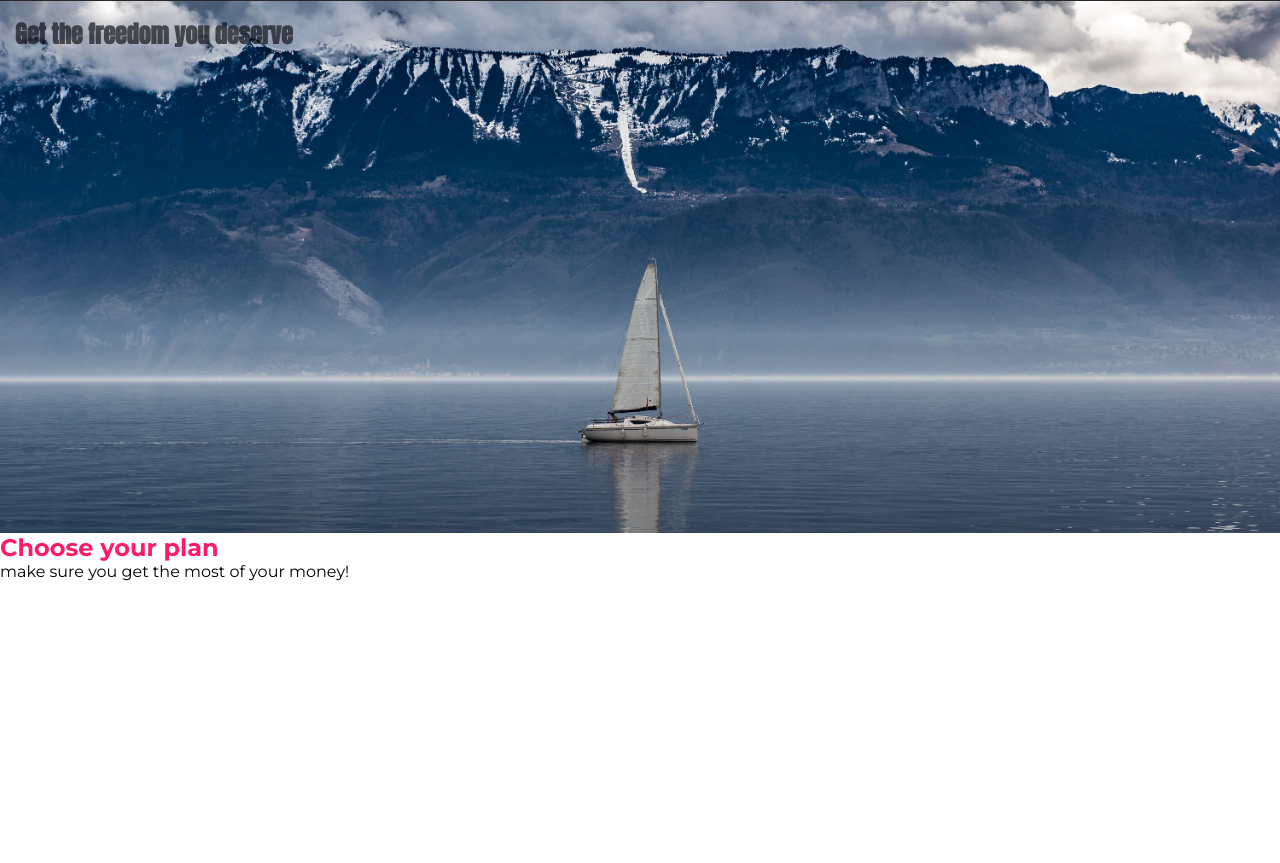
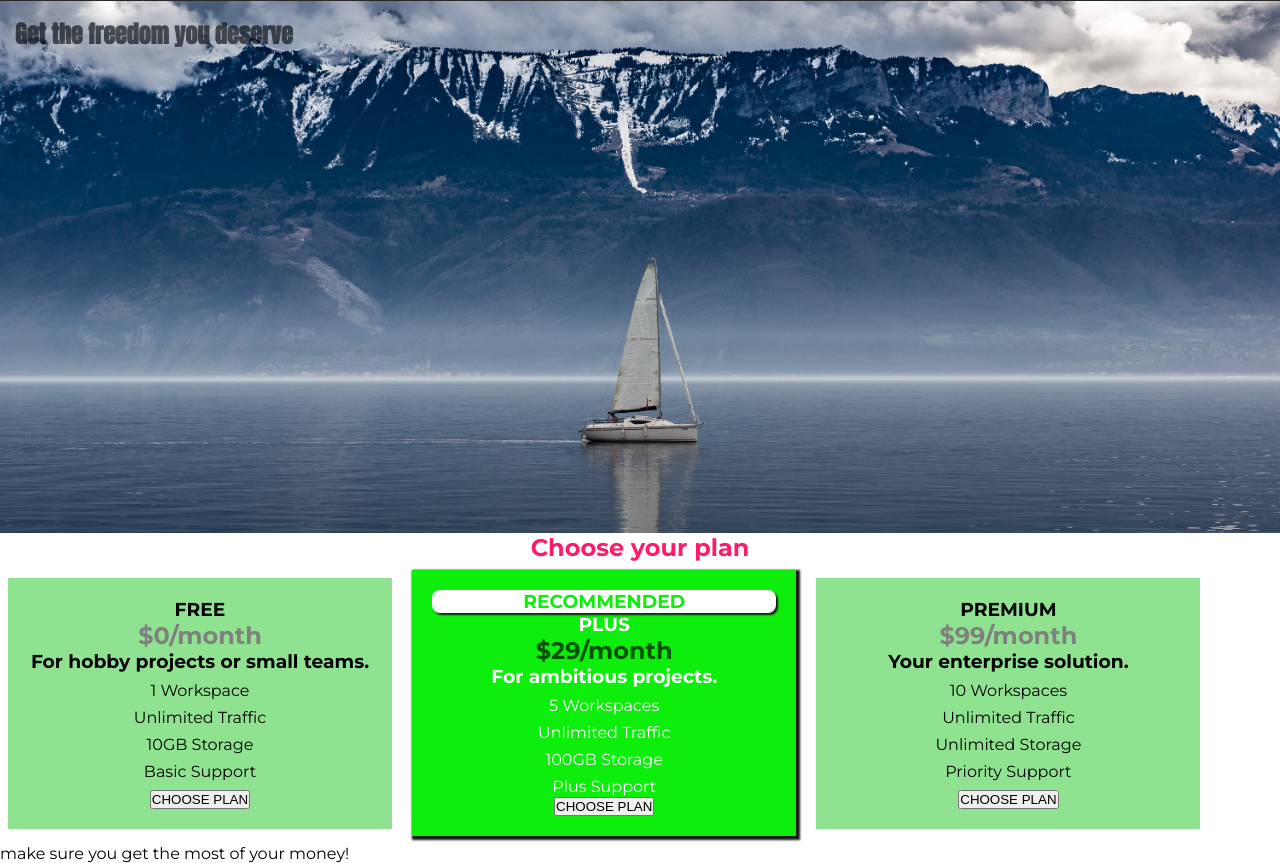
Before and after one commit to Mohamed1255847/CSS, a plain HTML site: page index.html in a window 1280 px wide. Shown: the part 42-905 px from the top of the page. Before the commit the page ends 800 px from the top, so only its background shows below. Drawn offline with Linux system fonts and the light colour scheme.

Commit message:
until 64 model Practicing the Basics

```diff
--- a/index.html
+++ b/index.html
@@ -21,7 +21,7 @@
         <a class="main-header__brand" href="index.html">uHost</a>
       </div>
       <nav class="main-nav">
-        <ul class="main-nav__items">
+        <ul class="main-nav__item s">
           <li class="main-nav__item">
             <a href="packages/index.html">Packages</a>
           </li>
@@ -40,6 +40,51 @@
       </section>
       <section id="plans">
         <h1 class="selection-title">Choose your plan</h1>
+        <div>
+          <article class="plan">
+            <h1>FREE</h1>
+            <h2 class="plan__Price">$0/month</h2>
+            <h3>For hobby projects or small teams.</h3>
+            <ul class="plan__list">
+              <li class="plan__feature">1 Workspace</li>
+              <li class="plan__feature">Unlimited Traffic</li>
+              <li class="plan__feature">10GB Storage</li>
+              <li class="plan__feature">Basic Support</li>
+            </ul>
+            <div>
+              <button>CHOOSE PLAN</button>
+            </div>
+          </article>
+          <article class="plan plan--helight">
+            <h1 class="plan__antintion">RECOMMENDED</h1>
+            <h1>PLUS</h1>
+            <h2 class="plan__Price">$29/month</h2>
+            <h3>For ambitious projects.</h3>
+            <ul class="plan__list">
+              <li class="plan__feature">5 Workspaces</li>
+              <li class="plan__feature">Unlimited Traffic</li>
+              <li class="plan__feature">100GB Storage</li>
+              <li>Plus Support</li>
+            </ul>
+            <div>
+              <button>CHOOSE PLAN</button>
+            </div>
+          </article>
+          <article class="plan">
+            <h1>PREMIUM</h1>
+            <h2 class="plan__Price">$99/month</h2>
+            <h3>Your enterprise solution.</h3>
+            <ul class="plan__list">
+              <li class="plan__feature">10 Workspaces</li>
+              <li class="plan__feature">Unlimited Traffic</li>
+              <li class="plan__feature">Unlimited Storage</li>
+              <li class="plan__feature">Priority Support</li>
+            </ul>
+            <div>
+              <button>CHOOSE PLAN</button>
+            </div>
+          </article>
+        </div>
         <p>make sure you get the most of your money!</p>
       </section>
     </main>
--- a/style.css
+++ b/style.css
@@ -3,6 +3,7 @@
     margin: 0;
     padding: 0;
 }
+
 
 body {
     font-family: 'Montserrat', sans-serif;
@@ -26,6 +27,44 @@
     font-family: 'Anton', sans-serif;
 }
 
+.plan{
+    background-color: rgb(143, 226, 143);
+    text-align: center;
+    width: 30%;
+    margin: 8px;
+    padding:20px;
+    display: inline-block;
+    vertical-align: middle;
+}
+
+.plan--helight{
+    background: rgb(13, 238, 13);
+    box-shadow: 2px 2px 2px 2px rgb(24, 24, 24);
+    color:white;
+}
+
+.plan__antintion{
+    background-color: white;
+    box-shadow: 2px 2px  2px rgb(24, 24, 24);
+    color: rgb(13, 238, 13);
+    border-radius: 8px;
+
+}
+
+.plan__list{
+    list-style-type: none;
+    padding: 0;
+    margin: 0;
+}
+.plan__feature{
+    margin: 8px 0;
+}
+.plan--helight .plan__Price{
+    color:rgb(3, 83, 3)
+}
+.plan__Price{
+  color:gray
+}
 .main-header {
     width: 100%;
     background-color: rgba(0, 0, 0, 0.849);
@@ -34,6 +73,7 @@
 
 .selection-title {
     color:#ff1b68;
+    text-align: center;
 }
 
 .main-nav__item {
```
